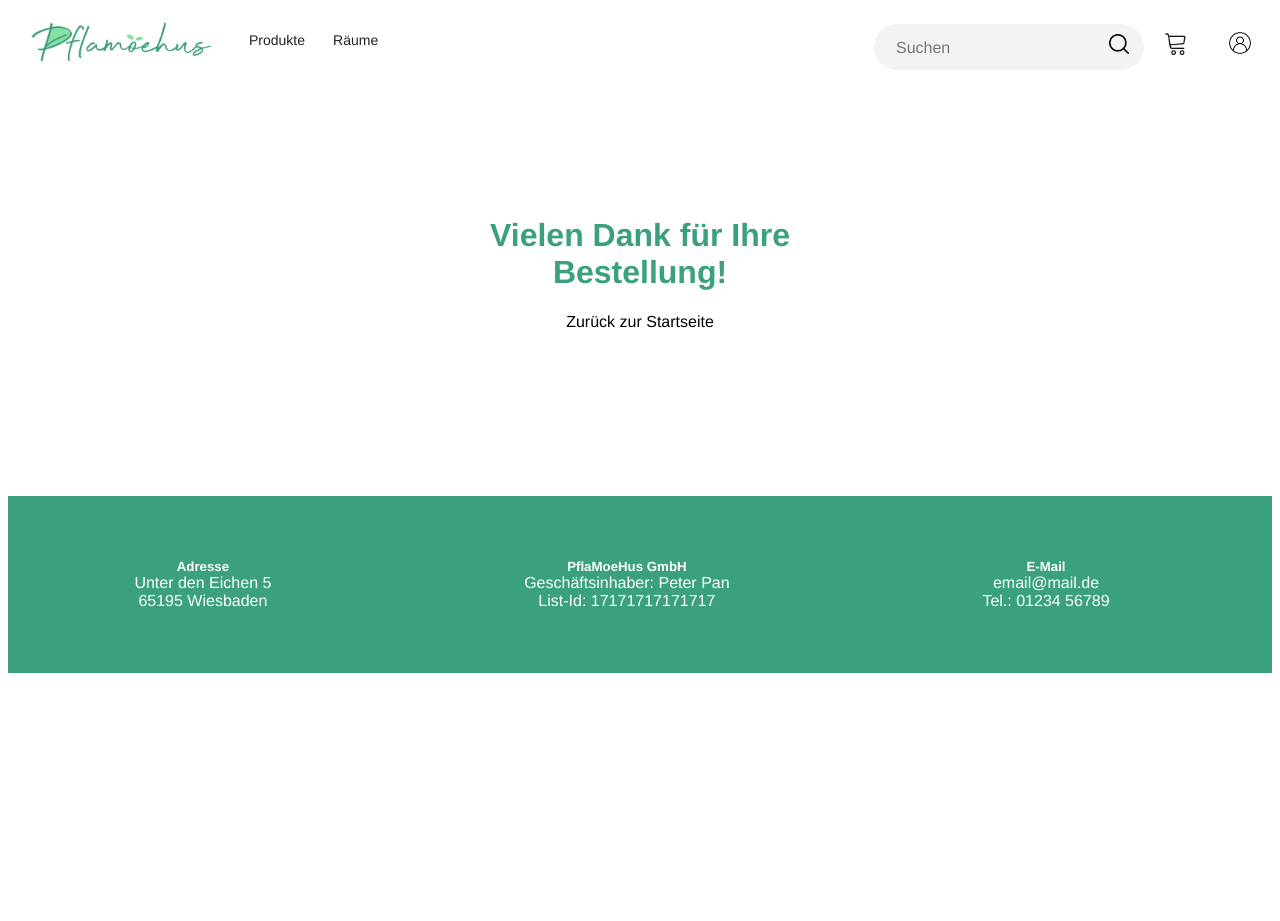
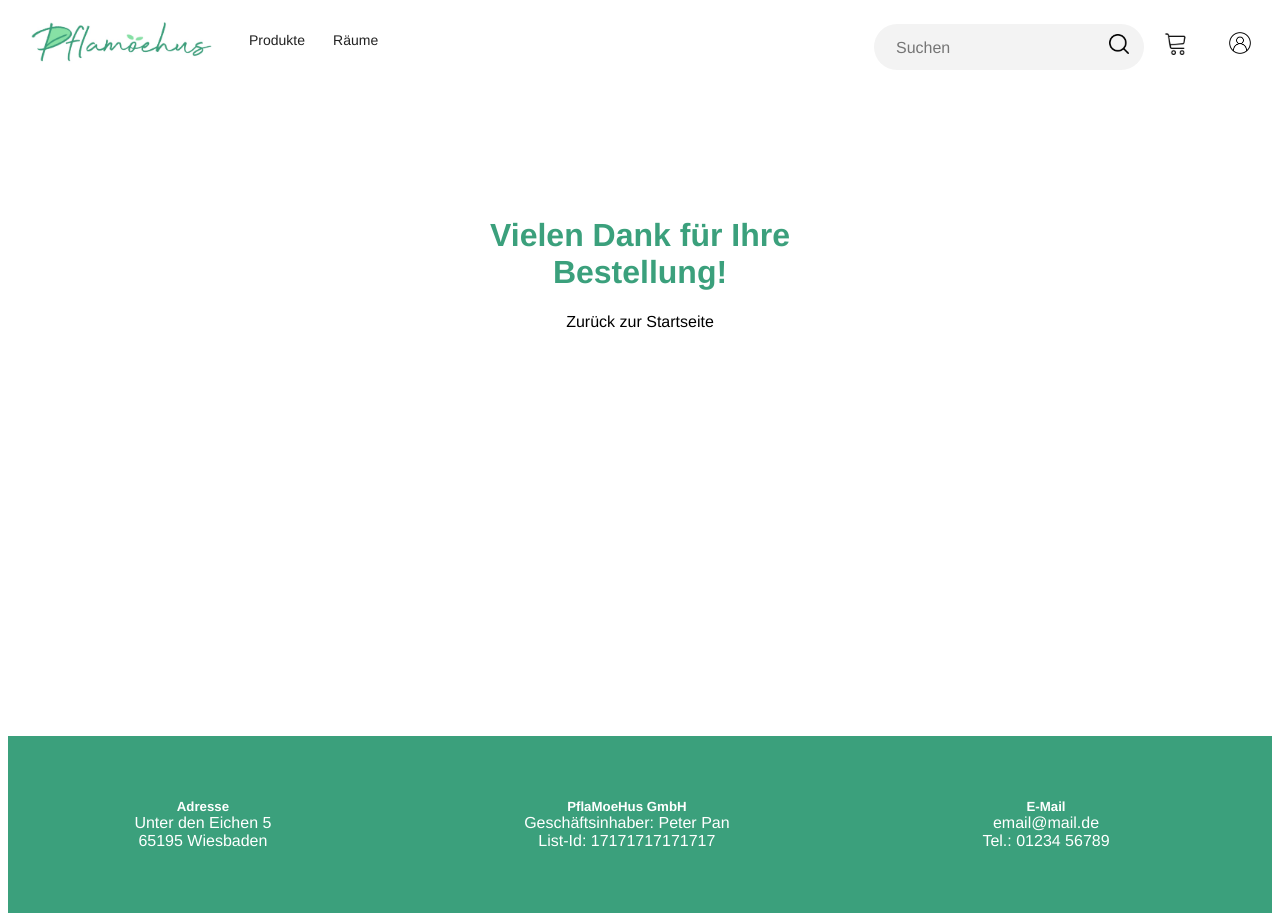
Before and after one commit to IsabelleSchmidt/BigSoftwareProject_Frontend, a Vue app: page /orderConf in a window 1280 px wide. Before the commit the page ends 800 px from the top, so only its background shows below. Built offline with nearby package versions, Linux system fonts and the light colour scheme.

Commit message:
#268 Style anpassungen Footer unten

```diff
--- a/src/App.vue
+++ b/src/App.vue
@@ -1,8 +1,12 @@
 <template>
   <div id="app">
+    <div id="content">
     <Navbar />
-    <router-view />
-    <Footer />
+    <router-view/>
+    </div>
+    <div id="footer">
+      <Footer/>
+    </div>
   </div>
 </template>
 
@@ -27,6 +31,11 @@ export default {
 *{
   font-family: Helvetica, sans-serif !important;
 }
+
+#content{
+  min-height: calc(100vh - 80px);
+}
+
 
 input[type=submit]{
     margin: 5% 0% 0% 0%;
--- a/src/components/OrderConfirmation.vue
+++ b/src/components/OrderConfirmation.vue
@@ -23,7 +23,6 @@
         height: 300px;
         width:100%;
         text-align: center;
-        //padding-top: 100px;
         vertical-align: middle;
         margin-top: 120px;
     }
--- a/src/components/OrderListObject.vue
+++ b/src/components/OrderListObject.vue
@@ -136,7 +136,7 @@ ul {
   width: 5em;
 }
 #line {
-  border-bottom: 2px solid #d4d4d4;
+  border-bottom: 2px solid $color-grey2;
 }
 
 .information {
```
